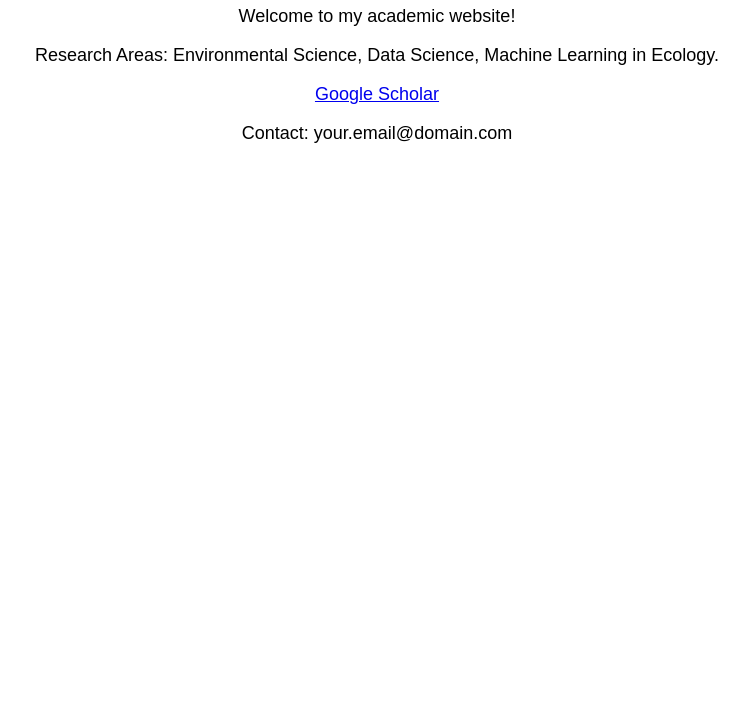
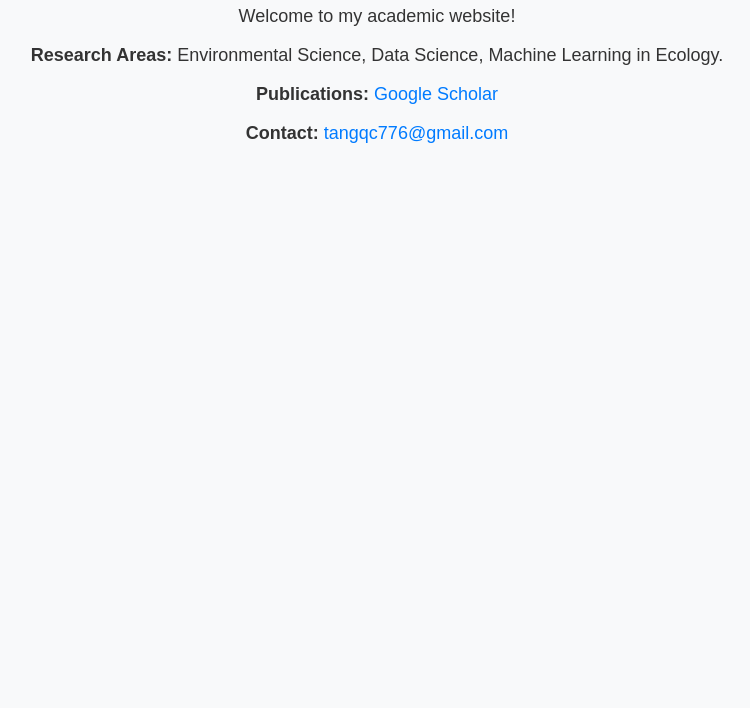
Before and after one commit to QichengTang1024/scholar, a plain HTML site: page index.html in a window 1280 px wide. Shown: the part 92-800 px from the top of the page, without its empty margins (263-1013 px from the left). Drawn offline with Linux system fonts and the light colour scheme.

Commit message:
Update index.html

```diff
--- a/index.html
+++ b/index.html
@@ -5,16 +5,23 @@
     <meta name="viewport" content="width=device-width, initial-scale=1.0">
     <title>Qicheng Tang - Scholar Website</title>
     <style>
-        body { font-family: Arial, sans-serif; margin: 40px; text-align: center; }
-        h1 { color: #2c3e50; }
-        p { font-size: 18px; }
+        body { font-family: Arial, sans-serif; margin: 40px; text-align: center; background-color: #f8f9fa; }
+        h1 { color: #2c3e50; font-size: 32px; }
+        p { font-size: 18px; color: #333; }
+        a { color: #007bff; text-decoration: none; }
+        a:hover { text-decoration: underline; }
     </style>
 </head>
 <body>
     <h1>Qicheng Tang</h1>
     <p>Welcome to my academic website!</p>
-    <p>Research Areas: Environmental Science, Data Science, Machine Learning in Ecology.</p>
-    <p><a href="https://scholar.google.com/citations?user=YOUR_SCHOLAR_ID" target="_blank">Google Scholar</a></p>
-    <p>Contact: your.email@domain.com</p>
+    <p><strong>Research Areas:</strong> Environmental Science, Data Science, Machine Learning in Ecology.</p>
+    <p>
+        <strong>Publications:</strong>
+        <a href="https://scholar.google.com/citations?user=jkSOHOkAAAAJ&hl=en" target="_blank">
+            Google Scholar
+        </a>
+    </p>
+    <p><strong>Contact:</strong> <a href="mailto:tangqc776@gmail.com">tangqc776@gmail.com</a></p>
 </body>
 </html>
```
